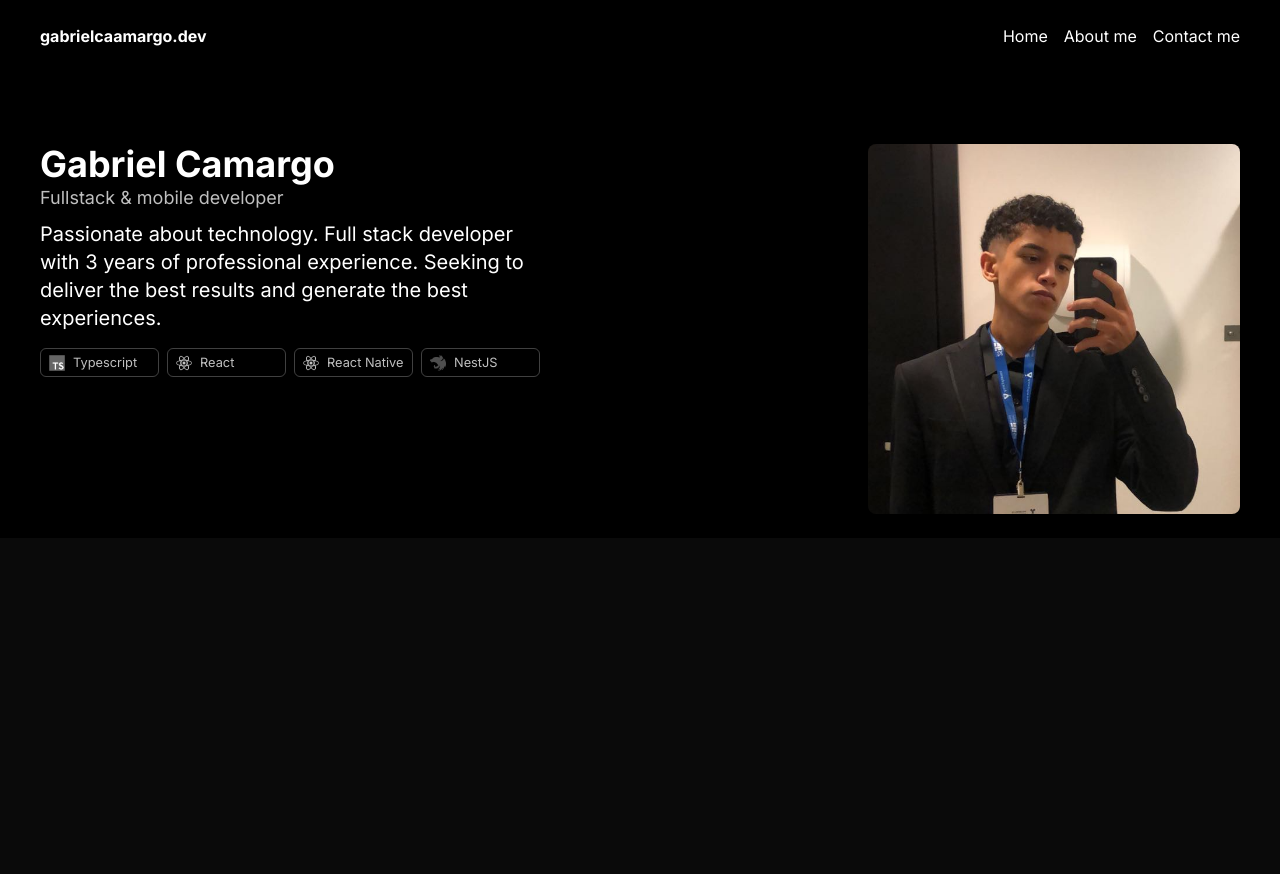
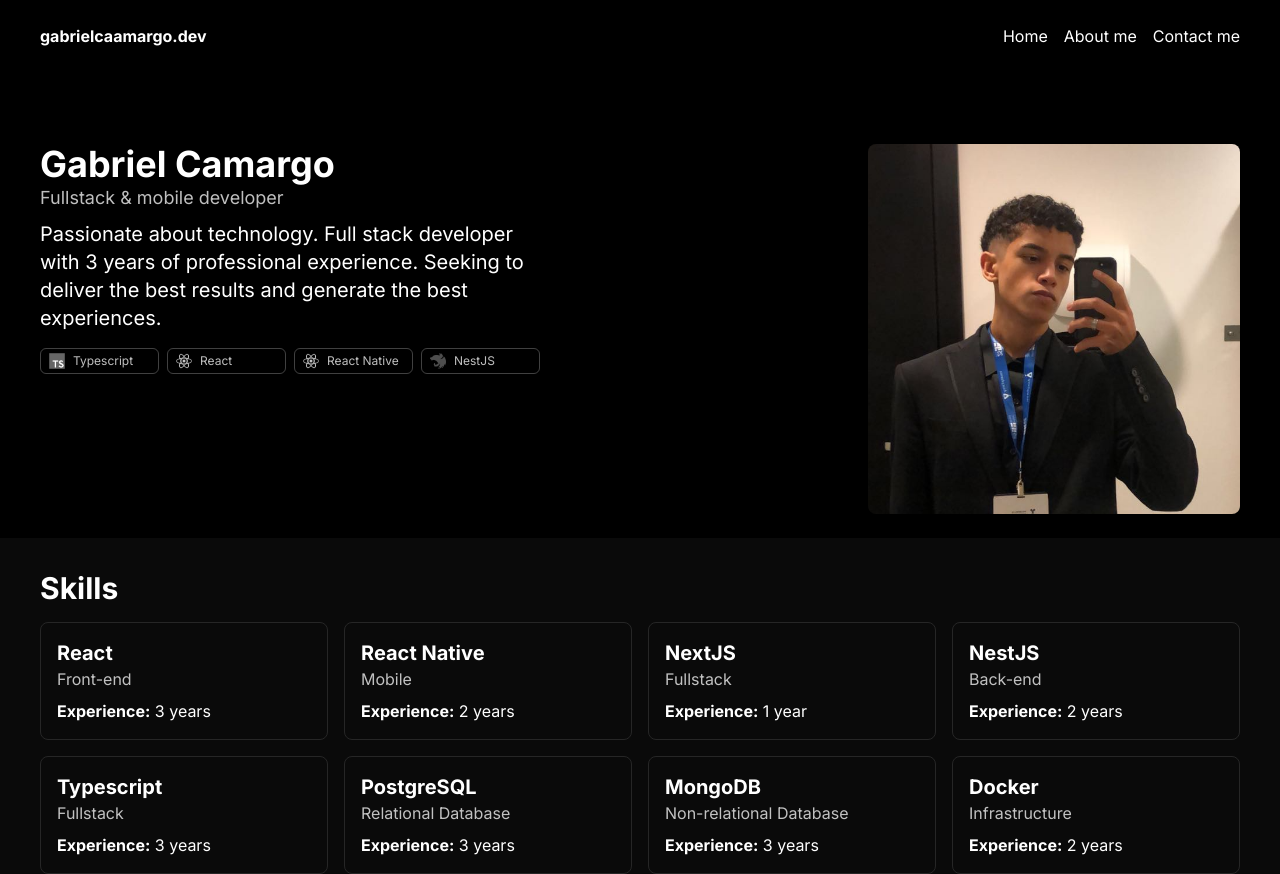
Before and after one commit to gabrielcaamargo/gabrielcaamargo.dev, a Next.js app: page / in a window 1280 px wide. Before the commit the page ends 800 px from the top, so only its background shows below. Built offline with nearby package versions, Linux system fonts and the light colour scheme.

Commit message:
feat: create skills section

```diff
--- a/src/app/page.tsx
+++ b/src/app/page.tsx
@@ -1,10 +1,14 @@
 import type { Metadata } from "next";
 import { Header } from "@/components/Header"
 import { Introduction } from "@/components/Introduction";
+import { Card } from "@/components/Card";
+
+import { skills } from "@/utils/skills";
 
 export const metadata: Metadata = {
   title: "Gabriel Camargo | Home",
 };
+
 
 export default function Home() {
   return (
@@ -18,6 +22,21 @@ export default function Home() {
           </div>
         </div>
       </section>
+
+      <section className="max-w-[1200px] mx-auto mt-8 max-lg:px-6">
+        <strong className="text-3xl">Skills</strong>
+
+        <div className="grid grid-cols-4 gap-4 mt-4 max-md:grid-cols-2 max-sm:grid-cols-1">
+          {skills.map(skill => (
+            <Card.Content
+              key={skill.id}
+              technology={skill.technology}
+              environment={skill.environment}
+              experienceTime={skill.experienceTime}
+            />
+          ))}
+        </div>
+      </section>
     </main>
   )
 }
--- a/src/components/Badge.tsx
+++ b/src/components/Badge.tsx
@@ -2,10 +2,11 @@ import Image, { StaticImageData } from "next/image";
 
 interface IBadgeProps {
   icon?: StaticImageData;
-  title: string
+  title: string;
+  textSize?: string
 }
 
-export function Badge({ icon, title }: IBadgeProps) {
+export function Badge({ icon, title, textSize = 'text-xs' }: IBadgeProps) {
   return (
     <div className="flex items-center gap-2 rounded-md border w-full border-white border-opacity-25 px-2 py-1" title={title}>
       {icon && (
@@ -17,7 +18,7 @@ export function Badge({ icon, title }: IBadgeProps) {
           className="grayscale"
         />
       )}
-      <small className="text-white text-opacity-75 whitespace-nowrap">{title}</small>
+      <small className={`text-white text-opacity-75 whitespace-nowrap ${textSize}`}>{title}</small>
     </div>
   )
 }
--- /dev/null
+++ b/src/components/Card/CardContent.tsx
@@ -0,0 +1,20 @@
+interface ICardContentProps {
+  technology: string;
+  environment: string;
+  experienceTime: string;
+}
+
+export function CardContent({ technology, environment, experienceTime }: ICardContentProps) {
+  return (
+    <div className="flex flex-col p-4 rounded-lg border">
+      <strong className="text-xl">{technology}</strong>
+      <span className="opacity-75">{environment}</span>
+      <p className="font-bold text-md mt-2">
+        Experience:
+        <span className="font-normal">
+          &nbsp;{experienceTime}
+        </span>
+      </p>
+    </div>
+  )
+}
--- /dev/null
+++ b/src/components/Card/index.ts
@@ -0,0 +1,5 @@
+import { CardContent } from "./CardContent";
+
+export const Card = {
+  Content: CardContent
+}
--- /dev/null
+++ b/src/utils/skills.ts
@@ -0,0 +1,50 @@
+export const skills = [
+  {
+    id: 1,
+    technology: 'React',
+    environment: 'Front-end',
+    experienceTime: '3 years'
+  },
+  {
+    id: 2,
+    technology: 'React Native',
+    environment: 'Mobile',
+    experienceTime: '2 years'
+  },
+  {
+    id: 3,
+    technology: 'NextJS',
+    environment: 'Fullstack',
+    experienceTime: '1 year'
+  },
+  {
+    id: 4,
+    technology: 'NestJS',
+    environment: 'Back-end',
+    experienceTime: '2 years'
+  },
+  {
+    id: 5,
+    technology: 'Typescript',
+    environment: 'Fullstack',
+    experienceTime: '3 years'
+  },
+  {
+    id: 6,
+    technology: 'PostgreSQL',
+    environment: 'Relational Database',
+    experienceTime: '3 years'
+  },
+  {
+    id: 7,
+    technology: 'MongoDB',
+    environment: 'Non-relational Database',
+    experienceTime: '3 years'
+  },
+  {
+    id: 8,
+    technology: 'Docker',
+    environment: 'Infrastructure',
+    experienceTime: '2 years'
+  }
+]
```
